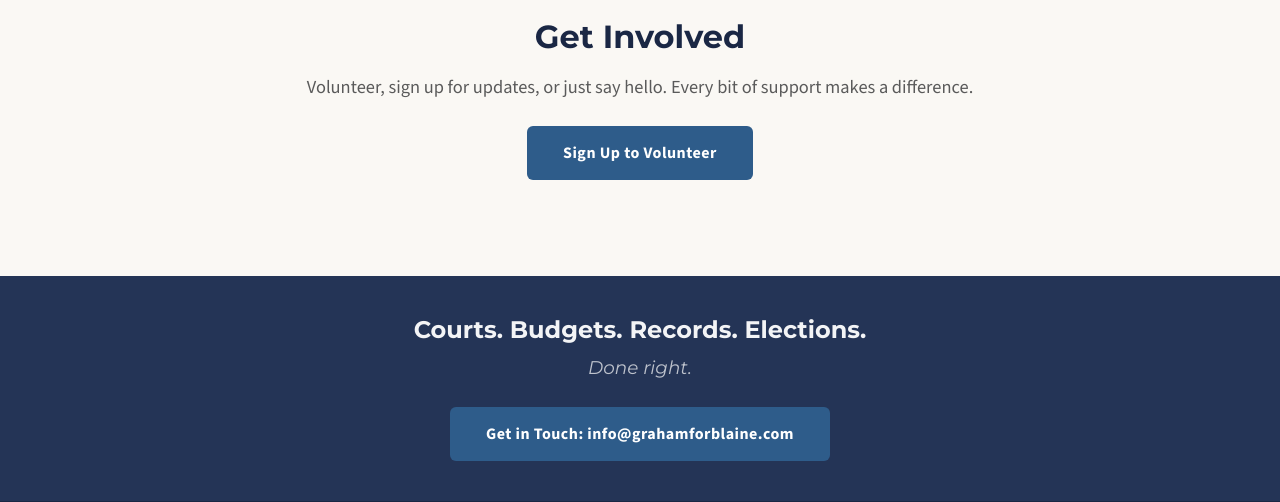
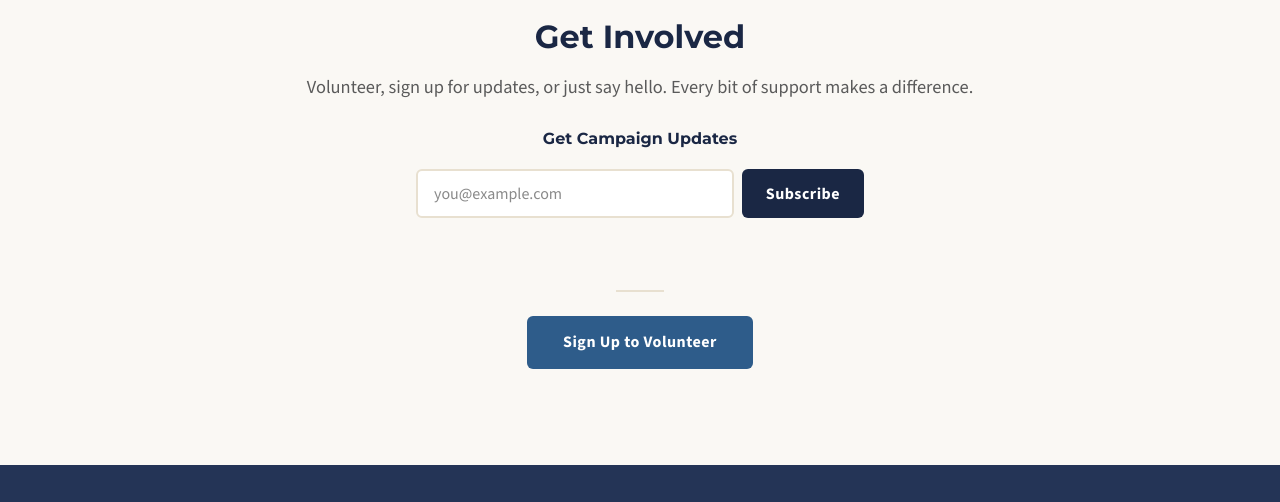
Before and after one commit to sgraham208/grahamforblaine, a plain HTML site: page index.html in a window 1280 px wide. Shown: the part 4680-5182 px from the top of the page. Drawn offline with nearby package versions, Linux system fonts and the light colour scheme.

Commit message:
Update index.html

```diff
--- a/index.html
+++ b/index.html
@@ -4,6 +4,9 @@
   <meta charset="UTF-8" />
   <meta name="viewport" content="width=device-width, initial-scale=1.0" />
   <title>Stephen Graham — Blaine County Clerk</title>
+
+  <!-- Canonical URL -->
+  <link rel="canonical" href="https://grahamforblaine.com/" />
 
   <!-- SEO & Social -->
   <meta name="description" content="Stephen Graham for Blaine County Clerk. Fair Elections. Honest Budgets. Count on it." />
@@ -18,6 +21,15 @@
   <meta name="twitter:title" content="Graham for Blaine County Clerk" />
   <meta name="twitter:description" content="Fair Elections. Honest Budgets. Count on it." />
   <meta name="twitter:image" content="https://grahamforblaine.com/graham_og_2400x1260.png" />
+
+  <!-- Google Analytics (GA4) -->
+  <script async src="https://www.googletagmanager.com/gtag/js?id=G-GDEY6CCJQX"></script>
+  <script>
+    window.dataLayer = window.dataLayer || [];
+    function gtag(){dataLayer.push(arguments);}
+    gtag('js', new Date());
+    gtag('config', 'G-GDEY6CCJQX');
+  </script>
 
   <!-- Fonts -->
   <link rel="preconnect" href="https://fonts.googleapis.com" />
@@ -869,6 +881,134 @@
       margin-bottom: var(--space-sm);
     }
 
+    /* ===== Mailchimp Signup Form ===== */
+    .signup-form-wrap {
+      max-width: 28rem;
+      margin: 0 auto var(--space-lg);
+      text-align: left;
+    }
+
+    .signup-form-wrap .signup-label {
+      font-family: var(--font-display);
+      font-size: var(--text-base);
+      font-weight: 700;
+      color: var(--color-navy);
+      margin-bottom: var(--space-sm);
+      display: block;
+      text-align: center;
+    }
+
+    @media (prefers-color-scheme: dark) {
+      .signup-form-wrap .signup-label {
+        color: #e0d8cc;
+      }
+    }
+
+    .signup-form-fields {
+      display: flex;
+      gap: var(--space-xs);
+      flex-direction: column;
+    }
+
+    @media (min-width: 28rem) {
+      .signup-form-fields {
+        flex-direction: row;
+      }
+    }
+
+    .signup-form-fields input[type="email"] {
+      flex: 1;
+      font-family: var(--font-body);
+      font-size: var(--text-base);
+      padding: 0.75rem var(--space-sm);
+      border: 2px solid var(--color-sand-dark);
+      border-radius: var(--border-radius);
+      background: var(--color-white);
+      color: var(--color-text);
+      min-height: 2.75rem;
+      transition: border-color 0.2s ease;
+    }
+
+    .signup-form-fields input[type="email"]:focus {
+      outline: none;
+      border-color: var(--color-blue);
+      box-shadow: 0 0 0 3px rgba(46, 92, 138, 0.15);
+    }
+
+    .signup-form-fields input[type="email"]::placeholder {
+      color: var(--color-text-light);
+    }
+
+    .signup-form-fields .btn-signup {
+      font-family: var(--font-body);
+      font-size: var(--text-base);
+      font-weight: 700;
+      padding: 0.75rem 1.5rem;
+      background: var(--color-navy);
+      color: #ffffff;
+      border: none;
+      border-radius: var(--border-radius);
+      cursor: pointer;
+      min-height: 2.75rem;
+      min-width: 2.75rem;
+      letter-spacing: 0.03em;
+      transition: background 0.2s ease;
+    }
+
+    .signup-form-fields .btn-signup:hover {
+      background: var(--color-navy-light);
+    }
+
+    .signup-form-fields .btn-signup:focus-visible {
+      outline: 3px solid var(--color-sky);
+      outline-offset: 3px;
+    }
+
+    @media (prefers-color-scheme: dark) {
+      .signup-form-fields input[type="email"] {
+        border-color: #3a3a3a;
+      }
+
+      .signup-form-fields .btn-signup {
+        background: var(--color-blue);
+      }
+      .signup-form-fields .btn-signup:hover {
+        background: var(--color-blue-light);
+      }
+    }
+
+    .signup-status {
+      text-align: center;
+      font-size: var(--text-sm);
+      margin-top: var(--space-xs);
+      min-height: 1.5rem;
+    }
+
+    .signup-status.success {
+      color: #2d7d46;
+    }
+
+    .signup-status.error {
+      color: var(--color-red);
+    }
+
+    @media (prefers-color-scheme: dark) {
+      .signup-status.success { color: #6bc785; }
+    }
+
+    .involve-divider {
+      width: 3rem;
+      border: none;
+      border-top: 2px solid var(--color-sand-dark);
+      margin: 0 auto var(--space-md);
+    }
+
+    @media (prefers-color-scheme: dark) {
+      .involve-divider {
+        border-top-color: #3a3a3a;
+      }
+    }
+
     /* ===== Dark mode component overrides =====
        MUST come after all component rules to win on specificity + source order */
     @media (prefers-color-scheme: dark) {
@@ -1149,6 +1289,25 @@
     <div class="section-inner-narrow">
       <h2 class="section-heading" id="involve-heading">Get Involved</h2>
       <p>Volunteer, sign up for updates, or just say hello. Every bit of support makes a difference.</p>
+
+      <!-- Mailchimp Embedded Signup Form -->
+      <div class="signup-form-wrap" role="form" aria-label="Campaign email updates signup">
+        <label class="signup-label" for="mc-email">Get Campaign Updates</label>
+        <form action="https://grahamforblaine.us14.list-manage.com/subscribe/post?u=4522843f36323ac7f396cc054&amp;id=2cd8b5bb77&amp;f_id=00d846e5f0" method="post" id="mc-signup-form" target="_blank">
+          <div class="signup-form-fields">
+            <input type="email" name="EMAIL" id="mc-email" placeholder="you@example.com" required aria-required="true" autocomplete="email" />
+            <button type="submit" class="btn-signup" name="subscribe">Subscribe</button>
+          </div>
+          <!-- Honeypot field — prevents bot signups -->
+          <div aria-hidden="true" style="position: absolute; left: -5000px;">
+            <input type="text" name="b_4522843f36323ac7f396cc054_2cd8b5bb77" tabindex="-1" value="" />
+          </div>
+        </form>
+        <p class="signup-status" id="mc-signup-status" aria-live="polite"></p>
+      </div>
+
+      <hr class="involve-divider" />
+
       <a href="https://forms.gle/WTKKv5YWy8cezEHV6" class="btn-primary" target="_blank" rel="noopener noreferrer">Sign Up to Volunteer</a>
     </div>
   </section>
```
